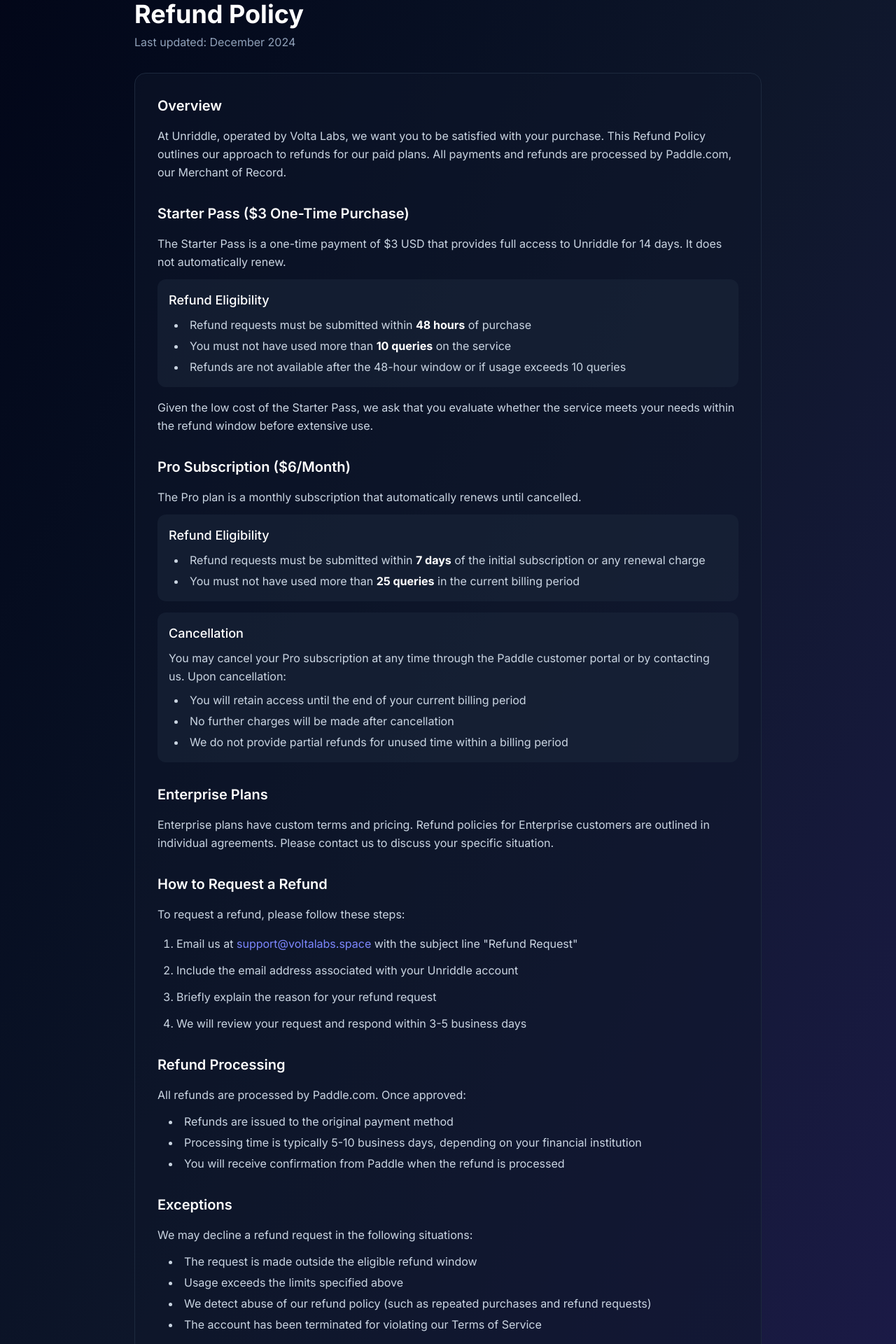
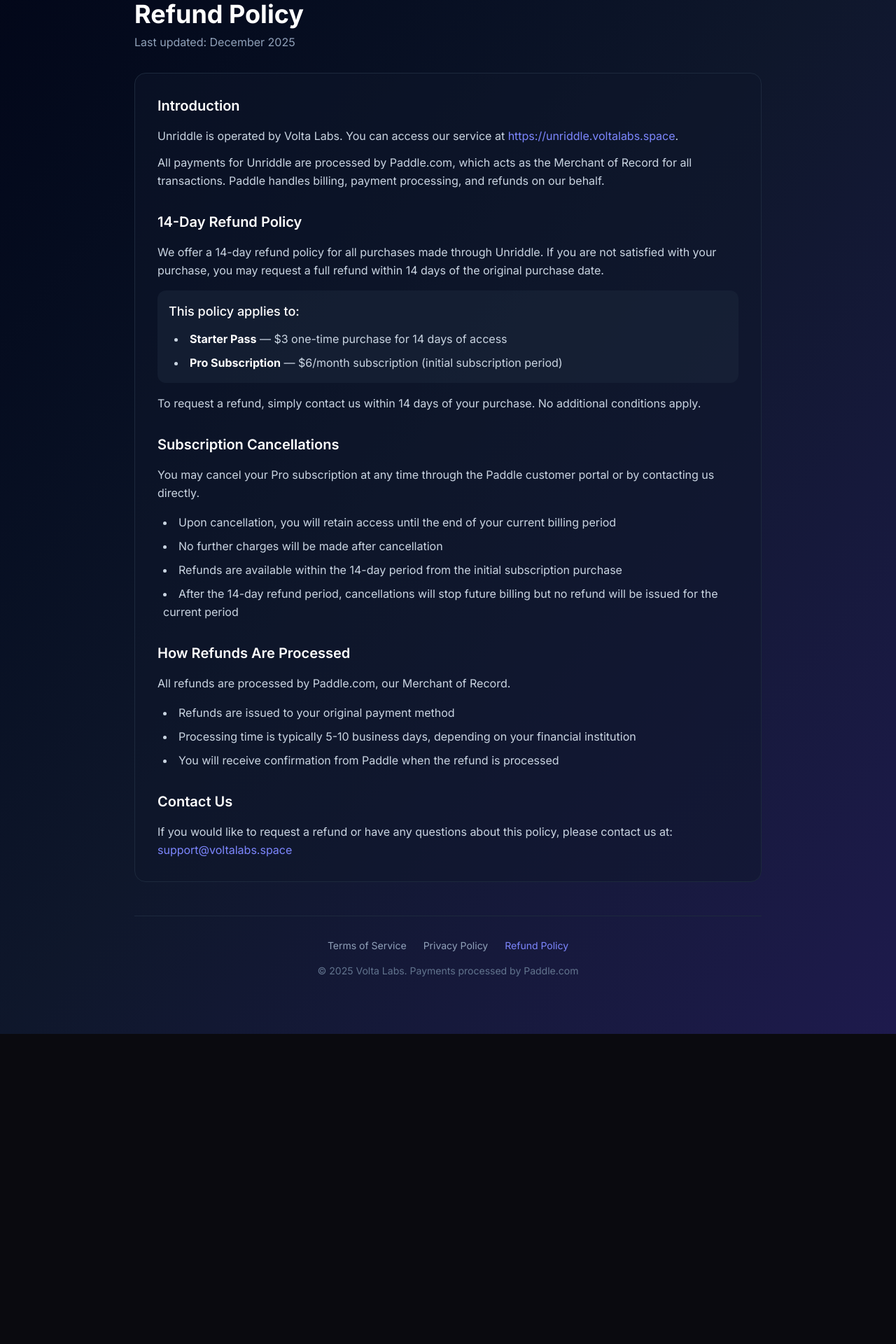
Before and after one commit to samruddhitiwari/UnRiddle_Frontend, a Next.js app: page /refund in a window 1280 px wide. Shown: the part 160-2080 px from the top of the page at 70% size. After the commit the page ends 1637 px from the top, so only its background shows below. Built offline with nearby package versions, Linux system fonts and the light colour scheme.

Commit message:
policies updated according to paddle

```diff
--- a/src/app/privacy/page.tsx
+++ b/src/app/privacy/page.tsx
@@ -34,7 +34,7 @@
                     </Link>
 
                     <h1 className="text-4xl font-bold text-white mb-2">Privacy Policy</h1>
-                    <p className="text-slate-400 mb-8">Last updated: December 2024</p>
+                    <p className="text-slate-400 mb-8">Last updated: December 2025</p>
 
                     <div className="bg-slate-900/50 border border-slate-800 rounded-2xl p-8 space-y-8 text-slate-300 leading-relaxed">
 
--- a/src/app/refund/page.tsx
+++ b/src/app/refund/page.tsx
@@ -3,7 +3,7 @@
 
 export const metadata = {
     title: 'Refund Policy | Unriddle',
-    description: 'Refund Policy for Unriddle - Our fair approach to refunds and cancellations',
+    description: 'Refund Policy for Unriddle - 14-day refund policy for all purchases',
 }
 
 export default function RefundPage() {
@@ -34,118 +34,76 @@
                     </Link>
 
                     <h1 className="text-4xl font-bold text-white mb-2">Refund Policy</h1>
-                    <p className="text-slate-400 mb-8">Last updated: December 2024</p>
+                    <p className="text-slate-400 mb-8">Last updated: December 2025</p>
 
                     <div className="bg-slate-900/50 border border-slate-800 rounded-2xl p-8 space-y-8 text-slate-300 leading-relaxed">
 
                         <section>
-                            <h2 className="text-xl font-semibold text-white mb-4">Overview</h2>
+                            <h2 className="text-xl font-semibold text-white mb-4">Introduction</h2>
+                            <p className="mb-3">
+                                Unriddle is operated by Volta Labs. You can access our service at{' '}
+                                <a href="https://unriddle.voltalabs.space" className="text-indigo-400 hover:underline">
+                                    https://unriddle.voltalabs.space
+                                </a>.
+                            </p>
                             <p>
-                                At Unriddle, operated by Volta Labs, we want you to be satisfied with your purchase. This Refund Policy outlines our approach to refunds for our paid plans. All payments and refunds are processed by Paddle.com, our Merchant of Record.
+                                All payments for Unriddle are processed by Paddle.com, which acts as the Merchant of Record for all transactions. Paddle handles billing, payment processing, and refunds on our behalf.
                             </p>
                         </section>
 
                         <section>
-                            <h2 className="text-xl font-semibold text-white mb-4">Starter Pass ($3 One-Time Purchase)</h2>
-                            <p className="mb-3">
-                                The Starter Pass is a one-time payment of $3 USD that provides full access to Unriddle for 14 days. It does not automatically renew.
+                            <h2 className="text-xl font-semibold text-white mb-4">14-Day Refund Policy</h2>
+                            <p className="mb-4">
+                                We offer a 14-day refund policy for all purchases made through Unriddle. If you are not satisfied with your purchase, you may request a full refund within 14 days of the original purchase date.
                             </p>
                             <div className="bg-slate-800/50 rounded-xl p-4 mb-4">
-                                <h3 className="text-lg font-medium text-white mb-2">Refund Eligibility</h3>
-                                <ul className="list-disc list-inside space-y-1 ml-2">
-                                    <li>Refund requests must be submitted within <strong className="text-white">48 hours</strong> of purchase</li>
-                                    <li>You must not have used more than <strong className="text-white">10 queries</strong> on the service</li>
-                                    <li>Refunds are not available after the 48-hour window or if usage exceeds 10 queries</li>
+                                <h3 className="text-lg font-medium text-white mb-3">This policy applies to:</h3>
+                                <ul className="list-disc list-inside space-y-2 ml-2">
+                                    <li>
+                                        <strong className="text-white">Starter Pass</strong> — $3 one-time purchase for 14 days of access
+                                    </li>
+                                    <li>
+                                        <strong className="text-white">Pro Subscription</strong> — $6/month subscription (initial subscription period)
+                                    </li>
                                 </ul>
                             </div>
                             <p>
-                                Given the low cost of the Starter Pass, we ask that you evaluate whether the service meets your needs within the refund window before extensive use.
+                                To request a refund, simply contact us within 14 days of your purchase. No additional conditions apply.
                             </p>
                         </section>
 
                         <section>
-                            <h2 className="text-xl font-semibold text-white mb-4">Pro Subscription ($6/Month)</h2>
-                            <p className="mb-3">
-                                The Pro plan is a monthly subscription that automatically renews until cancelled.
+                            <h2 className="text-xl font-semibold text-white mb-4">Subscription Cancellations</h2>
+                            <p className="mb-4">
+                                You may cancel your Pro subscription at any time through the Paddle customer portal or by contacting us directly.
                             </p>
-                            <div className="bg-slate-800/50 rounded-xl p-4 mb-4">
-                                <h3 className="text-lg font-medium text-white mb-2">Refund Eligibility</h3>
-                                <ul className="list-disc list-inside space-y-1 ml-2">
-                                    <li>Refund requests must be submitted within <strong className="text-white">7 days</strong> of the initial subscription or any renewal charge</li>
-                                    <li>You must not have used more than <strong className="text-white">25 queries</strong> in the current billing period</li>
-                                </ul>
-                            </div>
-
-                            <div className="bg-slate-800/50 rounded-xl p-4 mb-4">
-                                <h3 className="text-lg font-medium text-white mb-2">Cancellation</h3>
-                                <p>
-                                    You may cancel your Pro subscription at any time through the Paddle customer portal or by contacting us. Upon cancellation:
-                                </p>
-                                <ul className="list-disc list-inside space-y-1 ml-2 mt-2">
-                                    <li>You will retain access until the end of your current billing period</li>
-                                    <li>No further charges will be made after cancellation</li>
-                                    <li>We do not provide partial refunds for unused time within a billing period</li>
-                                </ul>
-                            </div>
+                            <ul className="list-disc list-inside space-y-2 ml-2">
+                                <li>Upon cancellation, you will retain access until the end of your current billing period</li>
+                                <li>No further charges will be made after cancellation</li>
+                                <li>Refunds are available within the 14-day period from the initial subscription purchase</li>
+                                <li>After the 14-day refund period, cancellations will stop future billing but no refund will be issued for the current period</li>
+                            </ul>
                         </section>
 
                         <section>
-                            <h2 className="text-xl font-semibold text-white mb-4">Enterprise Plans</h2>
-                            <p>
-                                Enterprise plans have custom terms and pricing. Refund policies for Enterprise customers are outlined in individual agreements. Please contact us to discuss your specific situation.
+                            <h2 className="text-xl font-semibold text-white mb-4">How Refunds Are Processed</h2>
+                            <p className="mb-4">
+                                All refunds are processed by Paddle.com, our Merchant of Record.
                             </p>
-                        </section>
-
-                        <section>
-                            <h2 className="text-xl font-semibold text-white mb-4">How to Request a Refund</h2>
-                            <p className="mb-4">To request a refund, please follow these steps:</p>
-                            <ol className="list-decimal list-inside space-y-3 ml-2">
-                                <li>
-                                    Email us at{' '}
-                                    <a href="mailto:support@voltalabs.space" className="text-indigo-400 hover:underline">support@voltalabs.space</a>{' '}
-                                    with the subject line &quot;Refund Request&quot;
-                                </li>
-                                <li>Include the email address associated with your Unriddle account</li>
-                                <li>Briefly explain the reason for your refund request</li>
-                                <li>We will review your request and respond within 3-5 business days</li>
-                            </ol>
-                        </section>
-
-                        <section>
-                            <h2 className="text-xl font-semibold text-white mb-4">Refund Processing</h2>
-                            <p className="mb-3">
-                                All refunds are processed by Paddle.com. Once approved:
-                            </p>
-                            <ul className="list-disc list-inside space-y-1 ml-4">
-                                <li>Refunds are issued to the original payment method</li>
+                            <ul className="list-disc list-inside space-y-2 ml-2">
+                                <li>Refunds are issued to your original payment method</li>
                                 <li>Processing time is typically 5-10 business days, depending on your financial institution</li>
                                 <li>You will receive confirmation from Paddle when the refund is processed</li>
                             </ul>
                         </section>
 
                         <section>
-                            <h2 className="text-xl font-semibold text-white mb-4">Exceptions</h2>
-                            <p className="mb-3">We may decline a refund request in the following situations:</p>
-                            <ul className="list-disc list-inside space-y-1 ml-4">
-                                <li>The request is made outside the eligible refund window</li>
-                                <li>Usage exceeds the limits specified above</li>
-                                <li>We detect abuse of our refund policy (such as repeated purchases and refund requests)</li>
-                                <li>The account has been terminated for violating our Terms of Service</li>
-                            </ul>
-                        </section>
-
-                        <section>
-                            <h2 className="text-xl font-semibold text-white mb-4">Chargebacks</h2>
-                            <p>
-                                We encourage you to contact us directly if you have any billing concerns before initiating a chargeback with your bank or payment provider. We are committed to resolving issues fairly and promptly. Unauthorized chargebacks may result in account suspension.
-                            </p>
-                        </section>
-
-                        <section>
                             <h2 className="text-xl font-semibold text-white mb-4">Contact Us</h2>
                             <p>
-                                If you have any questions about our Refund Policy or need assistance with billing, please contact us at:{' '}
-                                <a href="mailto:support@voltalabs.space" className="text-indigo-400 hover:underline">support@voltalabs.space</a>
+                                If you would like to request a refund or have any questions about this policy, please contact us at:{' '}
+                                <a href="mailto:support@voltalabs.space" className="text-indigo-400 hover:underline">
+                                    support@voltalabs.space
+                                </a>
                             </p>
                         </section>
                     </div>
```
